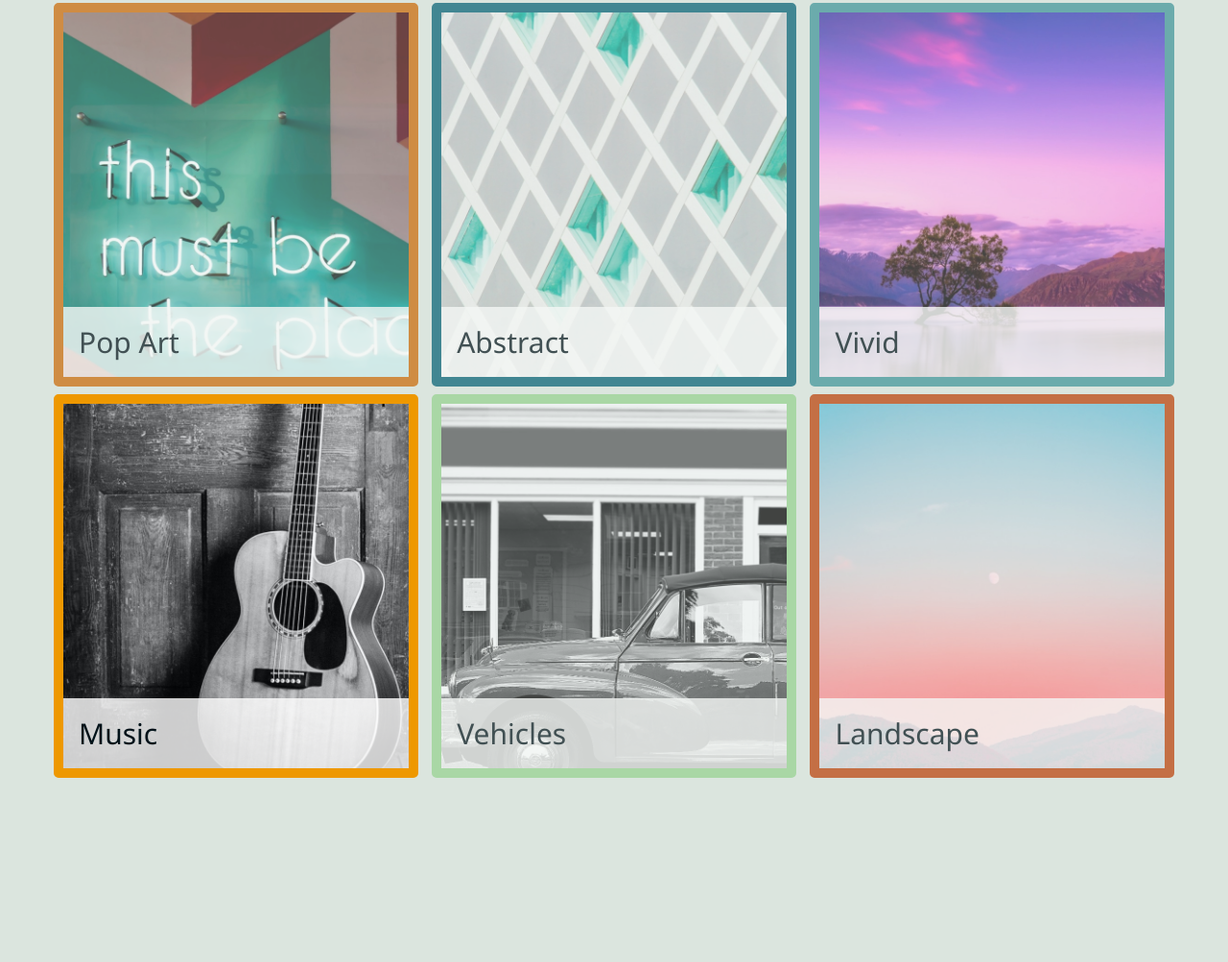
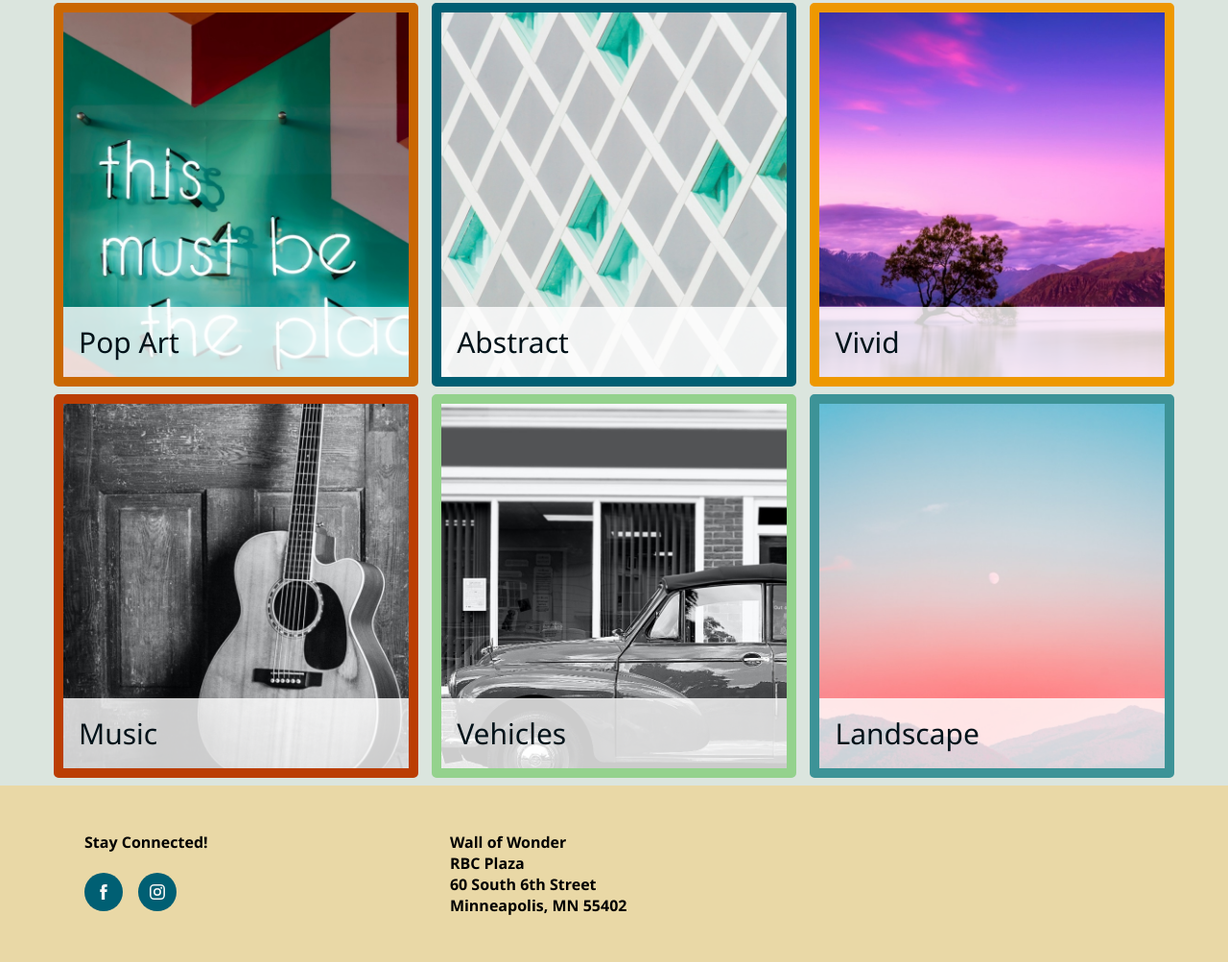
Before and after one commit to AcademiccMacharia/Wall-of-Wonder, a plain HTML site: page index.html in a window 1280 px wide. Shown: the part 482-1485 px from the top of the page at 96% size. Before the commit the page ends 1301 px from the top, so only its background shows below. Drawn offline with Linux system fonts and the light colour scheme.

Commit message:
fixing errors

```diff
--- a/css/style.css
+++ b/css/style.css
@@ -49,6 +49,12 @@ section ul {
     padding: 0;
     margin: 0;
 }
+
+
+/* To keep mobile screens from being stupid long, consider setting a max height on the images and hide the overflow.
+
+Spelled out the individual border styles so border-color could go elsewhere. Styling is the same for all borders except the color. */
+
 figure {
     margin: 0 0 0.5rem 0;
     padding: 0;
@@ -60,12 +66,16 @@ figure {
     border-radius: 5px;
 }
 
+
+/* strange open space at the bottom of the box which shows through the transparent overlay - this kills it */
+
 figure img {
     margin-bottom: -4px;
     width: 100%;
     object-fit: cover;
     object-position: 0 -150px;
 }
+
 figcaption {
     background-color: rgba(255, 255, 255, 0.8);
     font-size: 1.875rem;
@@ -75,54 +85,63 @@ figcaption {
     margin: 0;
     padding: 0;
 }
+
+
+/* make the a have a big clickable area with display: block - the link occupies its containing element, the figcaption */
+
 figcaption a {
     display: block;
     padding: 1rem;
     text-decoration: none;
     color: var(--color1);
 }
+
+
+/* style is doing double duty, styling border color and hover color. Only one declaration usually applies though.  */
+
 .color2,
 .color2 a:hover {
-    background-color: var(--color2);
+    border-color: var(--color2);
     color: var(--color2);
-    opacity: 0.7;
 }
 
 .color3,
 .color3 a:hover {
-    background-color: var(--color3);
+    border-color: var(--color3);
     color: var(--color3);
-    opacity: 0.7;
 }
 
 .color4,
 .color4 a:hover {
-    background-color: var(--color4);
+    border-color: var(--color4);
     color: var(--color4);
-    opacity: 0.7;
 }
+
 .color6,
 .color6 a:hover {
-    background-color: var(--color6);
+    border-color: var(--color6);
     color: var(--color6);
 }
+
 .color7,
 .color7 a:hover {
-    background-color: var(--color7);
+    border-color: var(--color7);
     color: var(--color7);
-    opacity: 0.7;
 }
+
 .color8,
 .color8 a:hover {
-    background-color: var(--color8);
+    border-color: var(--color8);
     color: var(--color8);
-    opacity: 0.7;
 }
 
+
 /* mission styles */
+
 #mission {
     margin-bottom: 3rem;
 }
+
 .missiontext {
     display: block;
     line-height: 1.7;
@@ -133,42 +152,100 @@ figcaption a {
     display: block;
 }
 
-/* Initial mobile layout: a series of images stacked on top of each other with the figure caption over the image. */
-/* At this breakpoint, transition to 2 figures per line */
+
+/* footer styles */
+
+
+/* color stretches to 100% of the page width */
+
+.footer {
+    background-color: var(--color5);
+}
+
+
+/* width limited and centered to line up with the rest of the page */
+
+footer {
+    padding: 3rem;
+    display: flex;
+    flex-flow: column wrap;
+    max-width: 1200px;
+    margin: 0 auto;
+}
+
+
+/* h4 top margin comes from the browser - it prevents the top of the .social element and the address from aligning */
+
+footer h4 {
+    margin-top: 0;
+}
+
+footer ul {
+    list-style-type: none;
+    padding: 0;
+    margin: 0;
+    display: flex;
+    flex-flow: row wrap;
+}
+
+
+/* we want a constant distance between the buttons so they remain clickable at all times. flex-basis doesn't do that - sometimes the buttons are too close together. */
+
+footer li {
+    margin-right: 1rem;
+}
+
+footer address {
+    font-style: normal;
+    margin-top: 2rem;
+    font-weight: bold;
+}
+
+
+/* turn on flexbox here - prior to this, elements stacked individually as blocks */
 
 @media (min-width: 550px) {
-    section ul {
+    section ul,
+    footer {
         display: flex;
         flex-flow: row wrap;
         justify-content: space-between;
     }
-    section li {
+    section li,
+    .social,
+    address {
         flex-basis: 49.5%;
     }
-    /*turn off object position, inherit object-fit: cover */
+    /* turn off object position, inherit object-fit: cover */
     figure img {
         object-position: 0;
     }
+    /* display: flow-root clears the float!!!! max-width keeps the text line length shorter */
     .missiontext {
         display: flow-root;
         max-width: 900px;
     }
+    /* working with an image with a wide width so we have flexibility to set the shape-outside polygon points where we want. The edges of the image limit their placement. In Firefox, you can draw with shape-outside in browser tools */
     .missionimg {
         float: left;
         shape-outside: polygon(35.84% 94.87%, 34.64% 87.05%, 51.64% 4.06%, 55.1% 2.38%);
         max-height: 211px;
     }
-
+    /* remove the top margin assigned above that provided space between .social and address */
+    footer address {
+        margin-top: 0;
+    }
 }
-
-
-/* At this breakpoint, transition to 3 figures per line */
 
 @media (min-width: 800px) {
     section h2 {
         margin-left: 100px;
     }
-    section li {
+    section li,
+    .social {
         flex-basis: 32.5%;
     }
+    address {
+        flex-basis: 65.5%;
+    }
 }
--- a/index.html
+++ b/index.html
@@ -1,5 +1,6 @@
 <!DOCTYPE html>
 <html lang="en">
+
 <head>
     <meta charset="UTF-8" />
     <meta http-equiv="X-UA-Compatible" content="IE=edge" />
@@ -13,13 +14,8 @@
         <h2>Our Mission</h2>
         <div class="missiontext">
             <p>
-          <img src="/img/logo2 (1).png" alt="logo image" class="missionimg" />
-          We strive to bring people interesting and unique art that inspires
-          them to be more creative and enjoy their homes. We know art can be
-          expensive, so we work with a rotating set of artists and photographers
-          to being you fantastic prints - all for free. We just ask that you
-          donate what you think is fair, or share the site with someone who
-          might like great art as much as you do.
+                <img src="img/logo2.png" alt="Logo for Wall of Wonder." class="missionimg" /> We strive to bring people interesting and unique art that inspires them to be more creative and enjoy their homes. We know art can be expensive, so we work with
+                a rotating set of artists and photographers to being you fantastic prints - all for free. We just ask that you donate what you think is fair, or share the site with someone who might like great art as much as you do.
             </p>
         </div>
     </section>
@@ -34,28 +30,19 @@
             </li>
             <li>
                 <figure class="color2">
-            <img
-              src="img/abstract.jpg"
-              alt="Abstract: grey and green squares."
-            />
+                    <img src="img/abstract.jpg" alt="Abstract: grey and green squares." />
                     <figcaption><a href="#">Abstract</a></figcaption>
                 </figure>
             </li>
             <li>
-          <figure class="color3">
-            <img
-              src="img/vivid.jpg"
-              alt="Tree on island in lake with purple sunrise."
-            />
+                <figure class="color6">
+                    <img src="img/vivid.jpg" alt="Tree on island in lake with purple sunrise." />
                     <figcaption><a href="#">Vivid</a></figcaption>
                 </figure>
             </li>
             <li>
-          <figure class="color6">
-            <img
-              src="img/music.jpg"
-              alt="Music: guitar leaning against wall."
-            />
+                <figure class="color8">
+                    <img src="img/music.jpg" alt="Music: guitar leaning against wall." />
                     <figcaption><a href="#">Music</a></figcaption>
                 </figure>
             </li>
@@ -66,15 +53,34 @@
                 </figure>
             </li>
             <li>
-          <figure class="color8">
-            <img
-              src="img/landscape.jpg"
-              alt="Landscape: moonrise over tree-covered mountains."
-            />
+                <figure class="color3">
+                    <img src="img/landscape.jpg" alt="Landscape: moonrise over tree-covered mountains." />
                     <figcaption><a href="#">Landscape</a></figcaption>
                 </figure>
             </li>
         </ul>
     </section>
+    <div class="footer">
+        <footer>
+            <div class="social">
+                <h4>Stay Connected!</h4>
+                <ul>
+                    <li>
+                        <a href="https://www.facebook.com" target="_blank"><img src="img/facebook-icon.svg" alt="Visit us at Facebook." /></a>
+                    </li>
+                    <li>
+                        <a href="https://www.instagram.com" target="_blank"><img src="img/instagram-icon.svg" alt="Visit us on Instagram." /></a>
+                    </li>
+                </ul>
+            </div>
+            <address>
+          Wall of Wonder <br />
+          RBC Plaza<br />
+          60 South 6th Street<br />
+          Minneapolis, MN 55402
+        </address>
+        </footer>
+    </div>
 </body>
+
 </html>
```
Also changed, not shown: img/facebook-icon.svg (added), img/header-logo.svg (added), img/instagram-icon.svg (added). Lines whose indentation alone changed are shown as unchanged.
